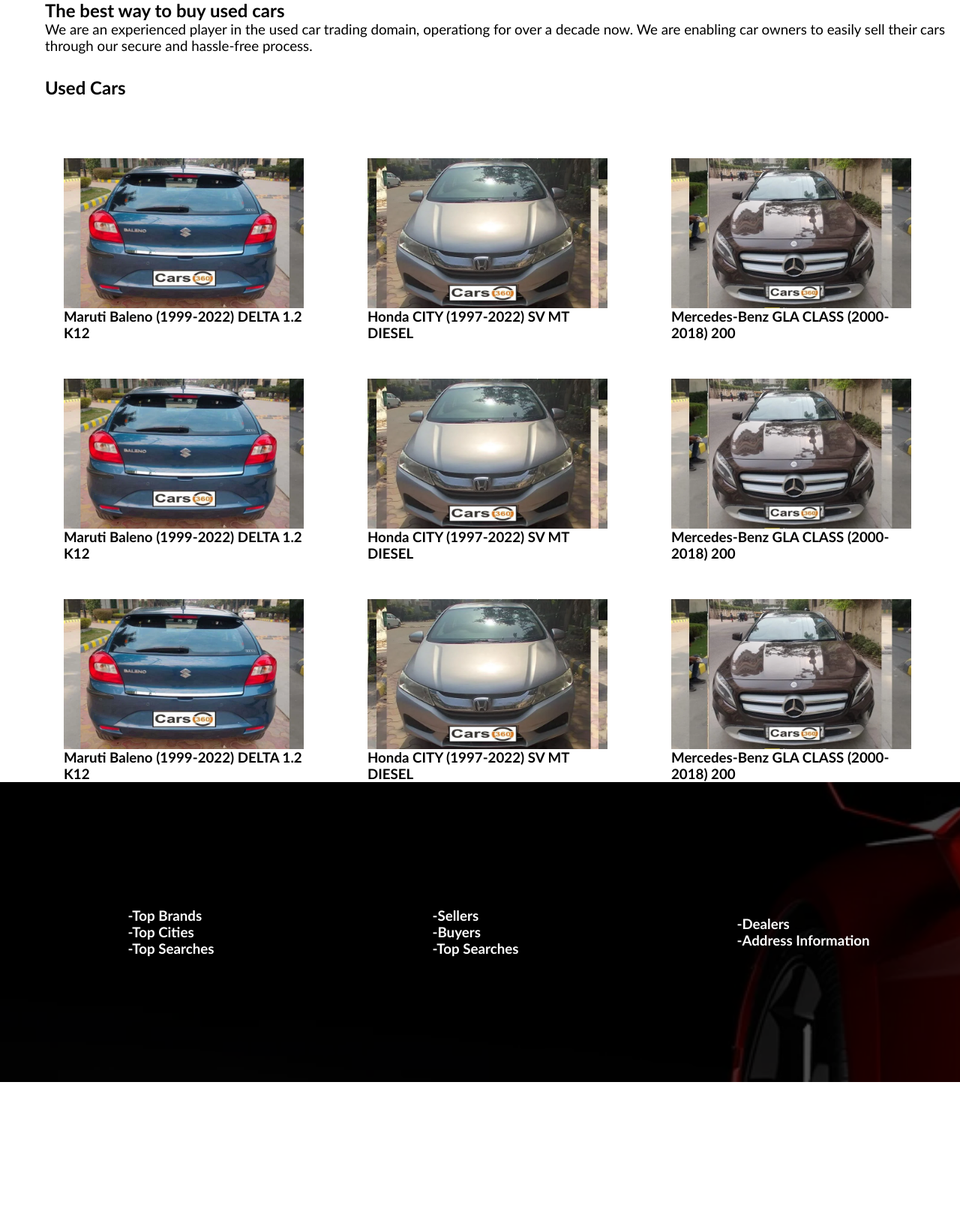
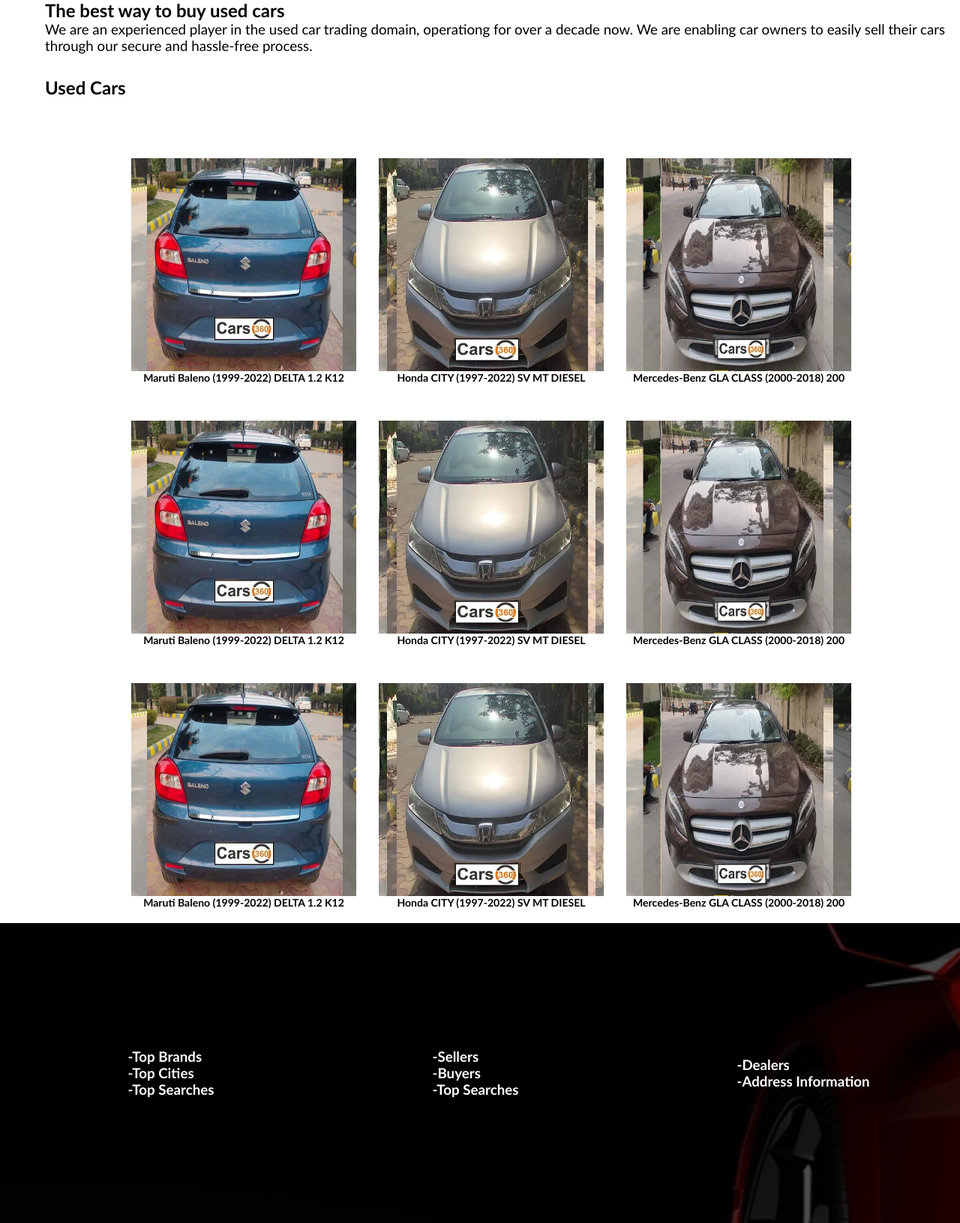
Before and after one commit to Ayaz-Ahamed-Shaik/PythonGroupRetake, a Flask app: page /buycar in a window 1280 px wide. Shown: the part 364-1995 px from the top of the page at 75% size. Before the commit the page ends 1807 px from the top, so only its background shows below. Run offline with Flask 3, Linux system fonts and the light colour scheme; the visitor is signed in with stand-in values (Sample User, id 1).

Commit message:
oldcarshtmlupdated

```diff
--- a/static/css/index.css
+++ b/static/css/index.css
@@ -127,6 +127,7 @@ nav h3
     align-items: center;
 
 }
+
 .sectionsellcar1 form
 {
     display: flex;
@@ -187,22 +188,24 @@ nav h3
 .buycarsection3
 {
     display: flex;
-    justify-content: space-evenly;
+    justify-content: center;
     align-items: center;
     width: 100%;
     margin-top: 30px;
     flex-wrap: wrap;
-
+    height: 100%;
+    margin-bottom: 20px;
 }
 .buycarsection3 .CarSection{
 display: flex;
 flex-direction: column;
 justify-content: center;
 align-items: center;
-width:25%;
-height: auto;
+width:300px;
+height: 300px;
 margin-top: 50px;
-margin-left: 20px;
+margin-left: 30px;
+font-size: 12px;
 }
 .CarSection img
 {
--- a/static/js/index.js
+++ b/static/js/index.js
@@ -4,7 +4,23 @@ window.addEventListener('load',()=>{
         fetch('/fetchcar',{headers:{'Content-type':'application/json'}})
         .then(e=>e.json())
         .then(data=>{
-           console.log("data",data);
+           const cars=data.cars;
+        const container=document.querySelector('.buycarsection3');
+        cars.forEach(item=>{
+              const carSection=document.createElement('div');
+              carSection.classList.add('CarSection');
+              const image=document.createElement('img');
+              const text=document.createElement('h3');
+
+              image.src=`static/uploads/${item.carpic}`;
+              text.innerText=`${item.brand} ${item.driven} ${item.variant} ${item.year} ${item.state}`
+
+              image.style.width="100%";
+              image.style.height="100%";
+              carSection.append(image);
+              carSection.append(text);
+              container.append(carSection);
+        });
         })
         .catch(exp=>
             {console.log("Error",exp);}
```
